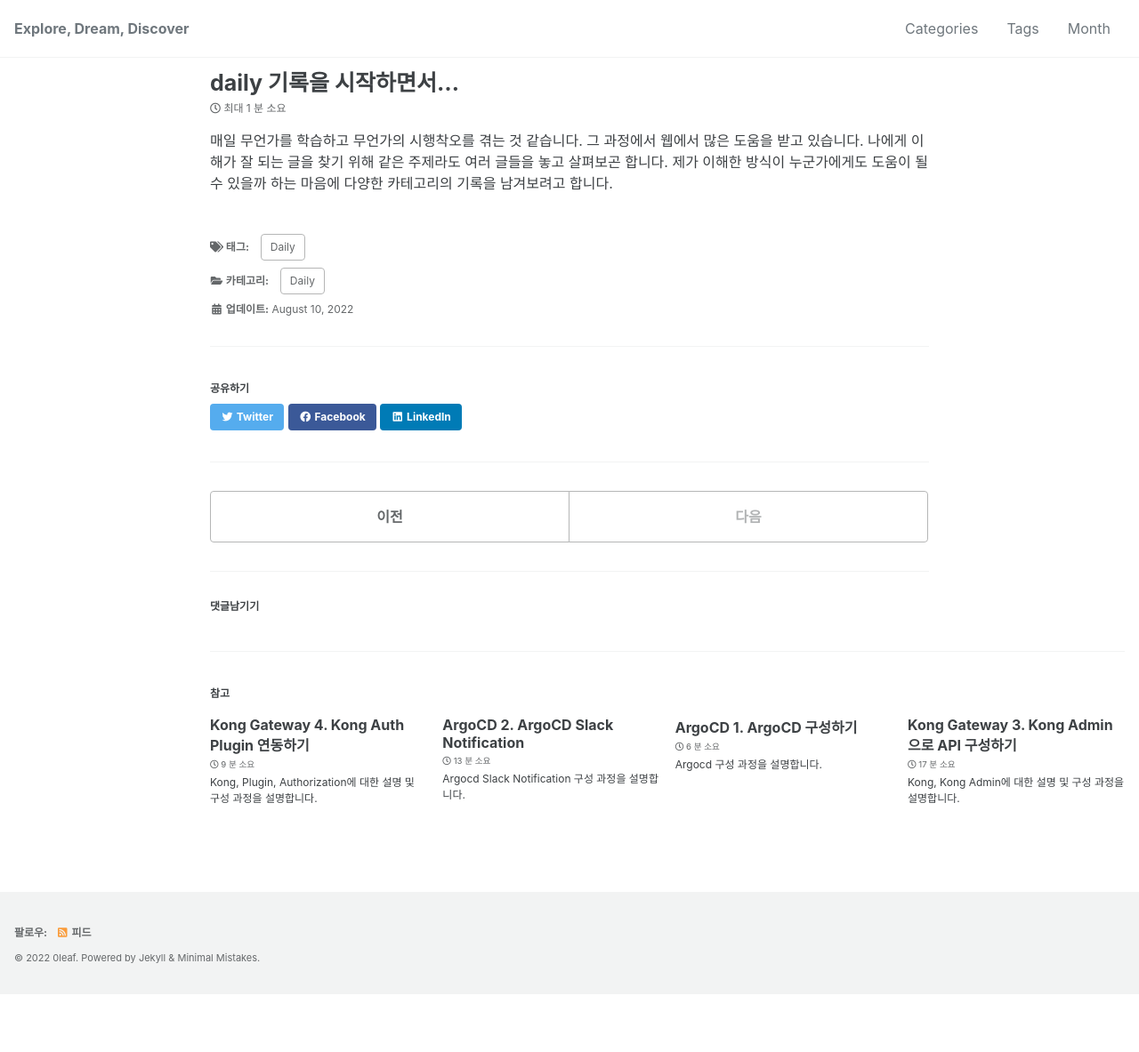
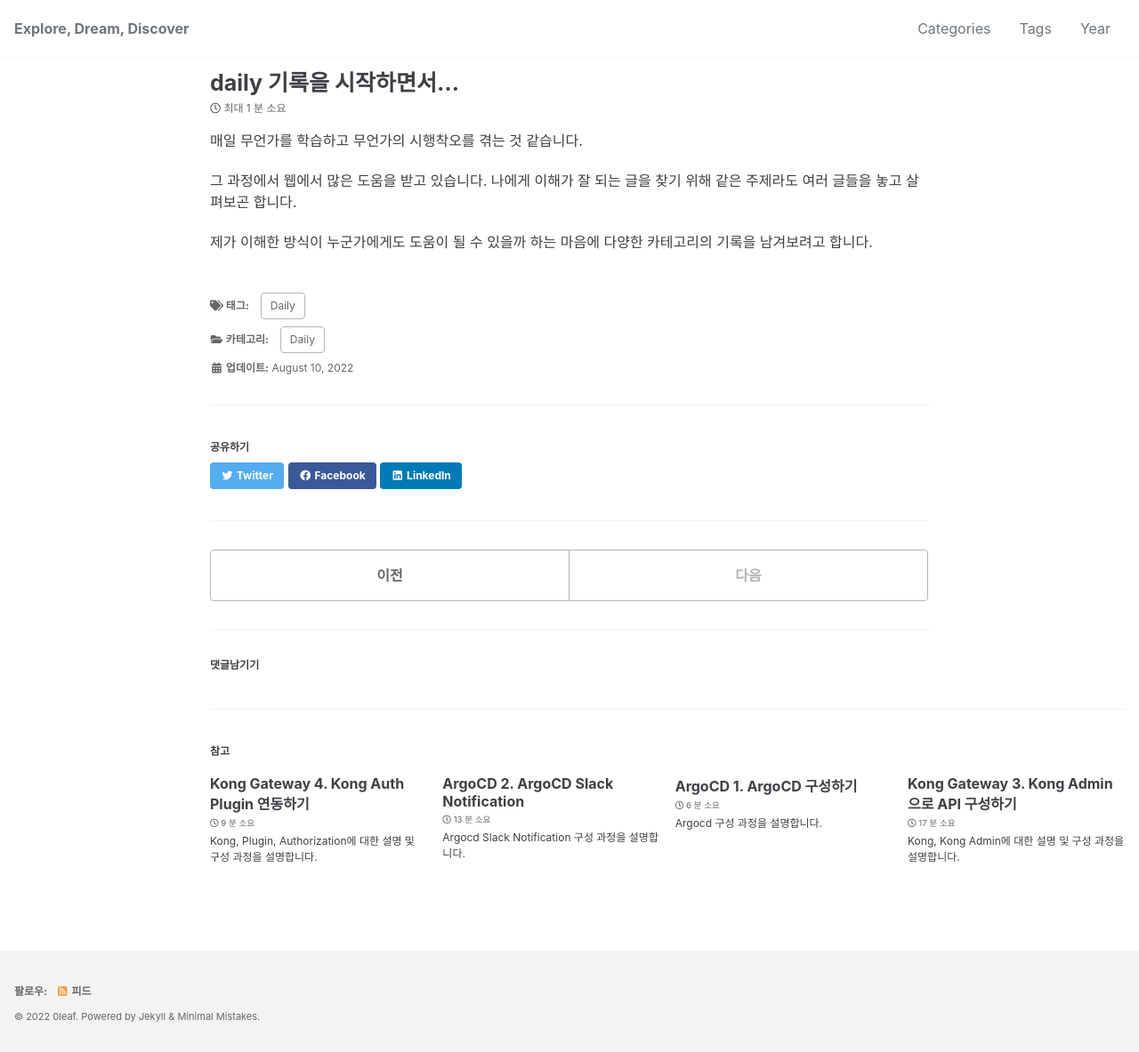
Before and after one commit to 0leaf/0leaf.github.com, a Jekyll site: the page built from _posts/daily/2022-08-10-template.md, in a window 1280 px wide. Shown: the whole page at 89% size. Built offline with Jekyll 4.4.1, drawn with Linux system fonts in a browser that asks for light colours; cached includes are drawn as plain includes; comment, search, counter and statistics services are not loaded; before the commit the page ends 1118 px from its top, so only the background shows below that.

Commit message:
Fix template

```diff
--- a/_data/navigation.yml
+++ b/_data/navigation.yml
@@ -6,5 +6,5 @@ main:
     url: /tags/
 #  - title: "About"
 #    url: /about/
-  - title: "Month"
-    url: "/month-archive/"
+  - title: "Year"
+    url: "/year-archive/"
--- a/_pages/year-archive.md
+++ b/_pages/year-archive.md
@@ -1,6 +1,6 @@
 ---
-title: "Posts by Month"
-permalink: /month-archive/
+title: "Posts by Year"
+permalink: /year-archive/
 layout: posts
 author_profile: true
 ---
--- a/_posts/daily/2022-08-10-template.md
+++ b/_posts/daily/2022-08-10-template.md
@@ -18,7 +18,10 @@ article_section: section
 meta_keywords: Daily
 last_modified_at: "2022-08-10 00:00:00 +0800"
 ---
+
 매일 무언가를 학습하고 무언가의 시행착오를 겪는 것 같습니다.
+
 그 과정에서 웹에서 많은 도움을 받고 있습니다.
 나에게 이해가 잘 되는 글을 찾기 위해 같은 주제라도 여러 글들을 놓고 살펴보곤 합니다.
+
 제가 이해한 방식이 누군가에게도 도움이 될 수 있을까 하는 마음에 다양한 카테고리의 기록을 남겨보려고 합니다.
```
Also changed, not shown: _layouts/posts.html (+9 -9 lines), _posts/kong/2021-07-11-Kong-Gateway-3-Kong-Admin-으로-API-구성하기.md (+2 -2 lines).
